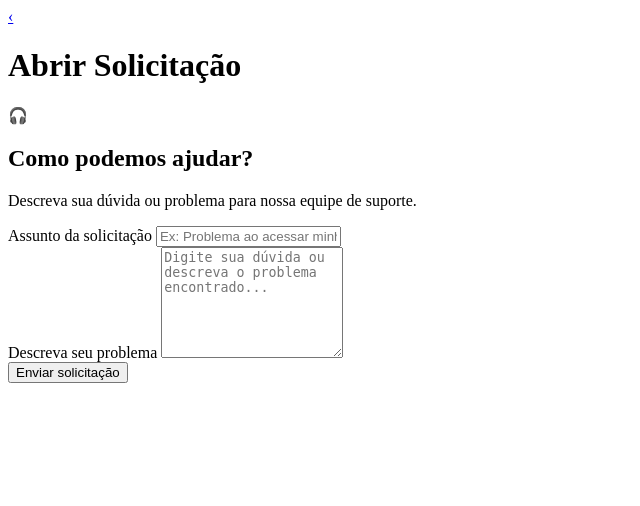
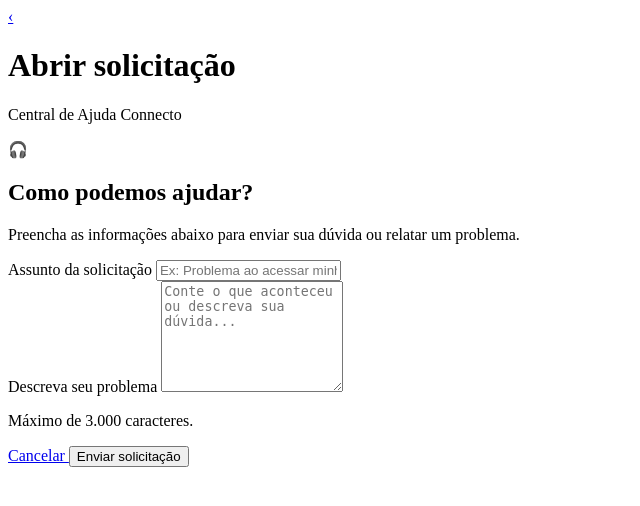
Before and after one commit to ifolk01/ENG4021-33D-DJANGO-repo, a Django app: page /suporte/abrir/ in a window 1280 px wide. Shown: the top 506 px of the page, without its empty margins (0-640 px from the left). Run offline with Django 5.2, Linux system fonts and the light colour scheme; a user stored in the database is signed in.

Commit message:
Update abrir_solicitacao.html

```diff
--- a/TIME5/Sprint 6/connectoproject/Connecto App/template/abrir_solicitacao.html
+++ b/TIME5/Sprint 6/connectoproject/Connecto App/template/abrir_solicitacao.html
@@ -12,32 +12,44 @@
   {% include 'includes/tema_head.html' %}
 </head>
 
-<body>
+<body class="suporte-page">
 
-  <div class="topo">
-    <a href="{% url 'duvidas_frequentes' %}" class="voltar">‹</a>
-    <h1>{% trans "Abrir Solicitação" %}</h1>
-    <span class="icone-ajuda">🎧</span>
+  <header class="topo">
+    <a href="{% url 'duvidas_frequentes' %}" class="voltar" aria-label="Voltar">‹</a>
+
+    <div class="topo-texto">
+      <h1>{% trans "Abrir solicitação" %}</h1>
+      <p>{% trans "Central de Ajuda Connecto" %}</p>
     </div>
 
-  <div class="card ajuda">
+    <span class="icone-ajuda">🎧</span>
+  </header>
+
+  <main class="conteudo-suporte">
+
+    <div class="card-solicitacao">
+
+      <div class="cabecalho-card">
         <h2>{% trans "Como podemos ajudar?" %}</h2>
         <p>
-      {% trans "Descreva sua dúvida ou problema para nossa equipe de suporte." %}
+          {% trans "Preencha as informações abaixo para enviar sua dúvida ou relatar um problema." %}
         </p>
+      </div>
 
       {% if messages %}
+        <div class="avisos">
           {% for message in messages %}
-        <p class="mensagem-sistema">
+            <div class="mensagem-sistema {{ message.tags }}">
               {{ message }}
-        </p>
+            </div>
           {% endfor %}
+        </div>
       {% endif %}
 
-    <form method="POST" action="{% url 'abrir_solicitacao' %}">
+      <form method="POST" action="{% url 'abrir_solicitacao' %}" class="form-solicitacao">
         {% csrf_token %}
 
-      <div class="campo-assunto">
+        <div class="campo-formulario">
           <label for="assunto">
             {% trans "Assunto da solicitação" %}
           </label>
@@ -46,14 +58,14 @@
             type="text"
             id="assunto"
             name="assunto"
+            maxlength="120"
             placeholder="{% trans 'Ex: Problema ao acessar minha conta' %}"
-          maxlength="120"
             value="{{ assunto|default:'' }}"
             required
           >
         </div>
 
-      <div class="campo-mensagem">
+        <div class="campo-formulario">
           <label for="mensagem">
             {% trans "Descreva seu problema" %}
           </label>
@@ -63,17 +75,29 @@
             name="mensagem"
             rows="7"
             maxlength="3000"
-          placeholder="{% trans 'Digite sua dúvida ou descreva o problema encontrado...' %}"
+            placeholder="{% trans 'Conte o que aconteceu ou descreva sua dúvida...' %}"
             required
           >{{ mensagem|default:'' }}</textarea>
+
+          <p class="texto-auxiliar">
+            {% trans "Máximo de 3.000 caracteres." %}
+          </p>
         </div>
 
-      <button type="submit" class="botao">
+        <div class="acoes-formulario">
+          <a href="{% url 'duvidas_frequentes' %}" class="botao-cancelar">
+            {% trans "Cancelar" %}
+          </a>
+
+          <button type="submit" class="botao-enviar">
             {% trans "Enviar solicitação" %}
           </button>
+        </div>
 
       </form>
     </div>
 
+  </main>
+
 </body>
 </html>
```
Lines whose indentation alone changed are shown as unchanged.
